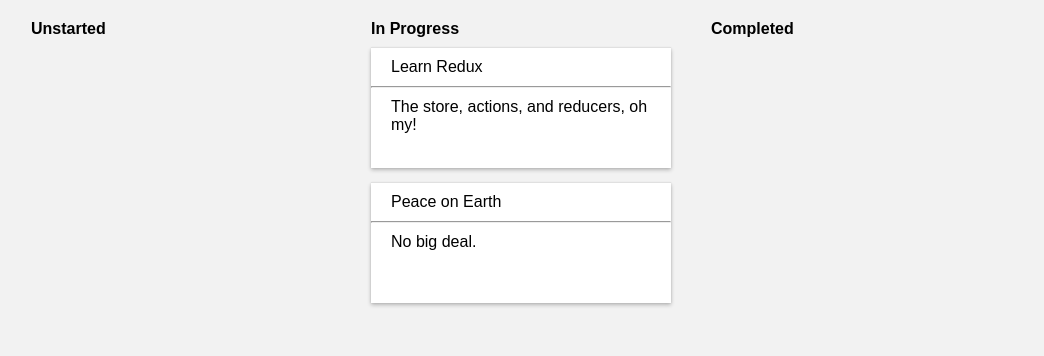
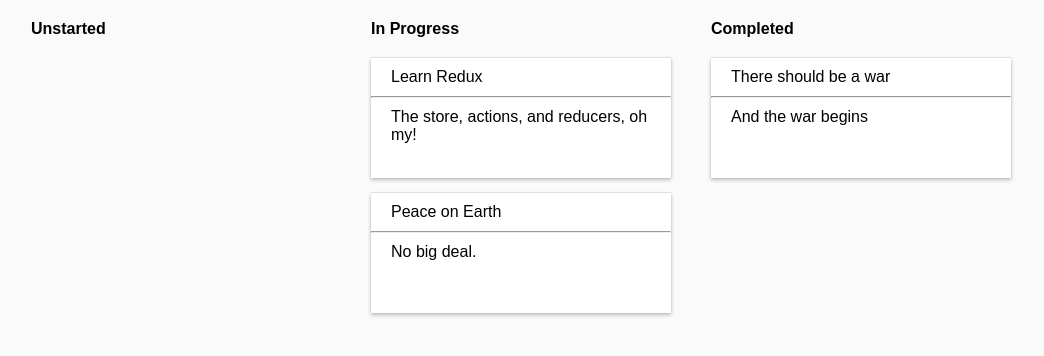
Before and after one commit to ramoh/task-board, a React (Create React App) app: page / in a window 1280 px wide. Shown: the top 356 px of the page, without its empty margins (119-1163 px from the left). Built offline with nearby package versions, Linux system fonts and the light colour scheme.

Commit message:
hook in redux store to the app

```diff
--- a/src/App.js
+++ b/src/App.js
@@ -1,26 +1,19 @@
 import "./App.css";
 import TaskPage from "./components/TasksPage";
-const mockTasks = [
-  {
-    id: 1,
-    title: "Learn Redux",
-    description: "The store, actions, and reducers, oh my!",
-    status: "In Progress",
-  },
-  {
-    id: 2,
-    title: "Peace on Earth",
-    description: "No big deal.",
-    status: "In Progress",
-  },
-];
+import { connect } from "react-redux";
 
-function App() {
+const mapStateToProps = (state) => {
+  return {
+    tasks: state.tasks,
+  };
+};
+
+function App({ tasks }) {
   return (
     <div className="main-content">
-      <TaskPage tasks={mockTasks} />
+      <TaskPage tasks={tasks} />
     </div>
   );
 }
 
-export default App;
+export default connect(mapStateToProps)(App);
--- a/src/index.css
+++ b/src/index.css
@@ -49,7 +49,7 @@
 
 /* layout */
 .main-content {
-  background-color: #f2f2f2;
+  background-color: #fafafa;
   width: 100%;
   height: 100%;
   padding-top: 20px;
@@ -101,5 +101,5 @@
 }
 
 .task-list-title {
-  margin-bottom: 10px;
+  margin-bottom: 20px;
 }
--- a/src/index.js
+++ b/src/index.js
@@ -1,14 +1,19 @@
-import React from 'react';
-import ReactDOM from 'react-dom';
-import './index.css';
-import App from './App';
-import reportWebVitals from './reportWebVitals';
+import React from "react";
+import ReactDOM from "react-dom";
+import "./index.css";
+import App from "./App";
+import reportWebVitals from "./reportWebVitals";
+import tasks from "./reducers";
+import { createStore } from "redux";
+import { Provider } from "react-redux";
+
+const store = createStore(tasks);
 
 ReactDOM.render(
-  <React.StrictMode>
+  <Provider store={store}>
     <App />
-  </React.StrictMode>,
-  document.getElementById('root')
+  </Provider>,
+  document.getElementById("root"),
 );
 
 // If you want to start measuring performance in your app, pass a function
--- /dev/null
+++ b/src/reducers/index.js
@@ -0,0 +1,25 @@
+const mockTasks = [
+  {
+    id: 1,
+    title: "Learn Redux",
+    description: "The store, actions, and reducers, oh my!",
+    status: "In Progress",
+  },
+  {
+    id: 2,
+    title: "Peace on Earth",
+    description: "No big deal.",
+    status: "In Progress",
+  },
+  {
+    id: 3,
+    title: "There should be a war",
+    description: "And the war begins",
+    status: "Completed",
+  },
+];
+
+const tasks = (state = { tasks: mockTasks }, action) => {
+  return state;
+};
+export default tasks;
```
